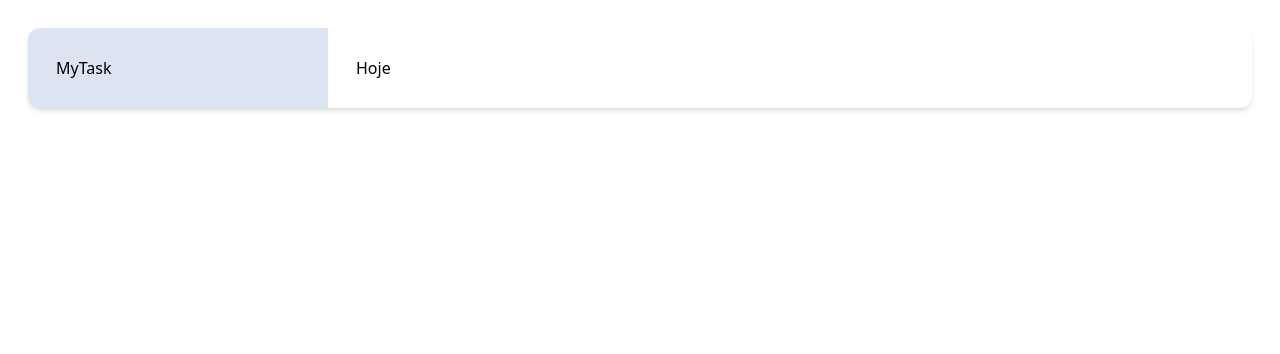
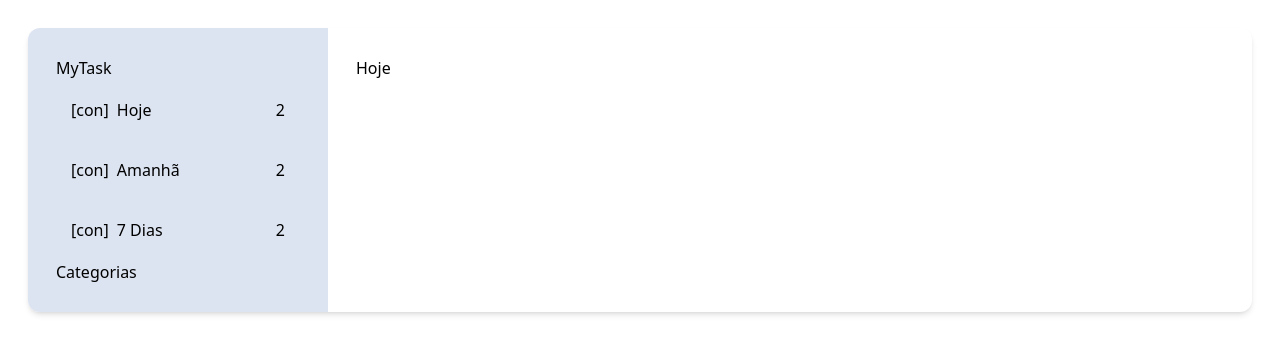
Before and after one commit to LuisPedro53/Projeto-SPA-Calendario, a Next.js app in the folder FrontEnd/: page /main/main in a window 1280 px wide. Shown: the top 354 px of the page. Built offline with nearby package versions, Linux system fonts and the light colour scheme.

Commit message:
💄feat: Definido Menus

```diff
--- /dev/null
+++ b/FrontEnd/src/components/Menu/MainMenu.tsx
@@ -0,0 +1,19 @@
+import MenuItem from "./MenuItem";
+
+export default function MainMenu() {
+  return (
+    <div>
+      <MenuItem icon="hoje" counter={2}>
+        Hoje
+      </MenuItem>
+
+      <MenuItem icon="amanha" counter={2}>
+        Amanhã
+      </MenuItem>
+
+      <MenuItem icon="7dias" counter={2}>
+        7 Dias
+      </MenuItem>
+    </div>
+  );
+}
--- /dev/null
+++ b/FrontEnd/src/components/Menu/Menu.tsx
@@ -0,0 +1,12 @@
+import MainMenu from "./MainMenu";
+
+import SecondaryMenu from "./SecondaryMenu";
+
+export default function Menu() {
+  return (
+    <div>
+      <MainMenu />
+      <SecondaryMenu />
+    </div>
+  );
+}
--- /dev/null
+++ b/FrontEnd/src/components/Menu/MenuItem.tsx
@@ -0,0 +1,17 @@
+export default function MenuItem({ children, icon, counter }: MenuItemProps) {
+  return (
+    <div className="w-full rounded-xl hover:bg-[#e5eaf3] px-[15px] py-[18px] cursor-pointer flex">
+      <div>[con]</div>
+      <div className="flex w-full justify-between ml-2">
+        {children}
+        <div>{counter}</div>
+      </div>
+    </div>
+  );
+}
+
+type MenuItemProps = {
+  children: React.ReactNode;
+  icon: React.ReactNode;
+  counter?: number;
+};
--- /dev/null
+++ b/FrontEnd/src/components/Menu/SecondaryMenu.tsx
@@ -0,0 +1,3 @@
+export default function SecondaryMenu() {
+  return <div>Categorias</div>;
+}
--- /dev/null
+++ b/FrontEnd/src/components/Menu/index.ts
@@ -0,0 +1 @@
+export * from "./Menu";
--- a/FrontEnd/src/components/Sidebar/sidebar.module.css
+++ b/FrontEnd/src/components/Sidebar/sidebar.module.css
@@ -1,3 +1,3 @@
 .sidebar {
-  @apply bg-[#dde4f1] p-7 w-full max-w-[300px];
+  @apply bg-[#dde4f1] p-7 w-full max-w-[100px] md:max-w-[300px];
 }
--- a/FrontEnd/src/components/Sidebar/sidebar.tsx
+++ b/FrontEnd/src/components/Sidebar/sidebar.tsx
@@ -1,5 +1,11 @@
 import Styles from "./sidebar.module.css";
+import Menu from "@/components/Menu/Menu";
 
 export function Sidebar() {
-  return <div className={Styles.sidebar}>MyTask</div>;
+  return (
+    <div className={Styles.sidebar}>
+      MyTask
+      <Menu />
+    </div>
+  );
 }
```
Also changed, not shown: FrontEnd/src/components/Menu/MenuItem.module.css (added).
